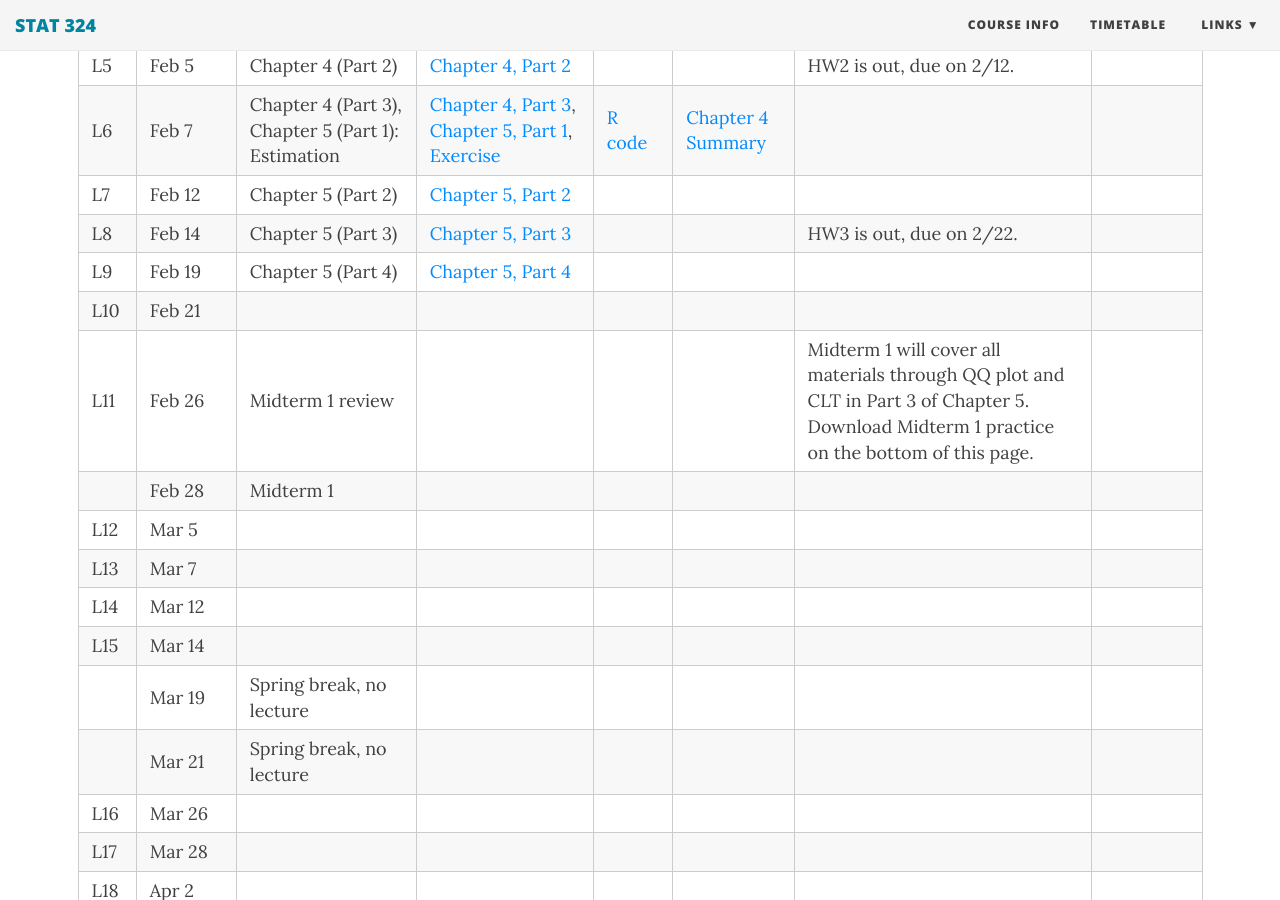
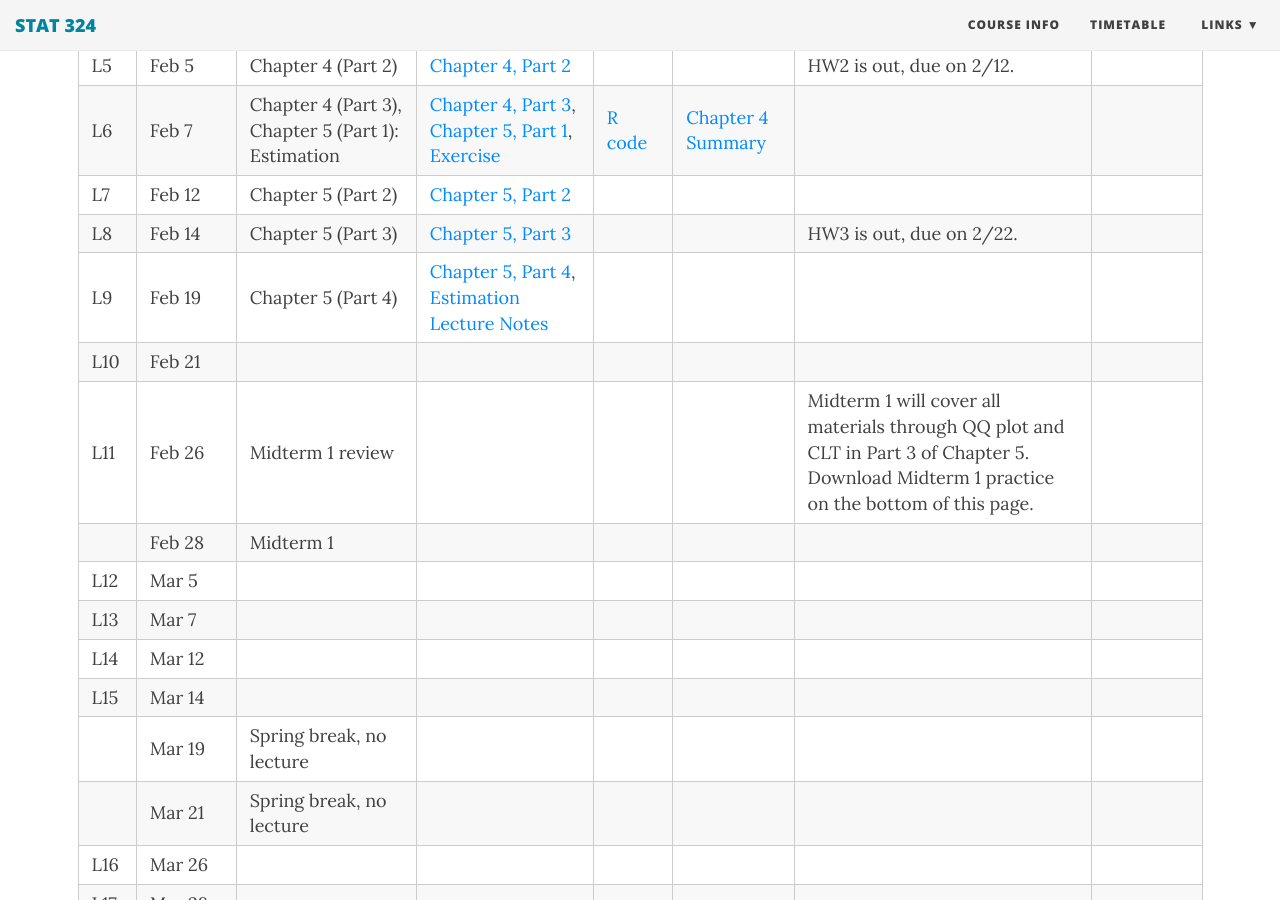
Before and after one commit to duzhewang/stat324, a Jekyll site: the page built from timetable.md, in a window 1280 px wide and 900 px high, scrolled down 601 px. Built offline with Jekyll 4.4.1, drawn with Linux system fonts in a browser that asks for light colours; nearby versions of some CDN libraries.

Commit message:
Update timetable.md

```diff
--- a/timetable.md
+++ b/timetable.md
@@ -16,7 +16,7 @@ css: /css/wide_table.css
 |L6| Feb 7 | Chapter 4 (Part 3), Chapter 5 (Part 1): Estimation|[Chapter 4, Part 3](https://github.com/dzwang91/stat324/raw/gh-pages/lectures/chapter4-2.pdf), [Chapter 5, Part 1](https://github.com/dzwang91/stat324/raw/gh-pages/lectures/chapter5-1.pdf), [Exercise](https://github.com/dzwang91/stat324/raw/gh-pages/lectures/Chapter4exercise.pdf)| [R code](https://github.com/dzwang91/stat324/raw/gh-pages/R/chapter4R.txt)   |  [Chapter 4 Summary](https://github.com/dzwang91/stat324/raw/gh-pages/notessummary/Chapter4notes.pdf)|      |      |
 |L7| Feb 12 |Chapter 5 (Part 2) | [Chapter 5, Part 2](https://github.com/dzwang91/stat324/raw/gh-pages/lectures/chapter5-2.pdf) |    |    |    |      |
 |L8| Feb 14 | Chapter 5 (Part 3)| [Chapter 5, Part 3](https://github.com/dzwang91/stat324/raw/gh-pages/lectures/chapter5-3.pdf)    |    |    |  HW3 is out, due on 2/22.    |
-|L9| Feb 19 | Chapter 5 (Part 4) | [Chapter 5, Part 4](https://github.com/dzwang91/stat324/raw/gh-pages/lectures/chapter5-4.pdf)     |    |  |      |
+|L9| Feb 19 | Chapter 5 (Part 4) | [Chapter 5, Part 4](https://github.com/dzwang91/stat324/raw/gh-pages/lectures/chapter5-4.pdf), [Estimation Lecture Notes](https://github.com/dzwang91/stat324/raw/gh-pages/lectures/Estimation.pdf)  |    |  |      |   |
 |L10| Feb 21 | |  |  |    |       |      |
 |L11| Feb 26 | Midterm 1 review |    |     |       |  Midterm 1 will cover all materials through QQ plot and CLT in Part 3 of Chapter 5. Download Midterm 1 practice on the bottom of this page. |   |
 |  | Feb 28 | Midterm 1 |    |   |    |      |      |
```
